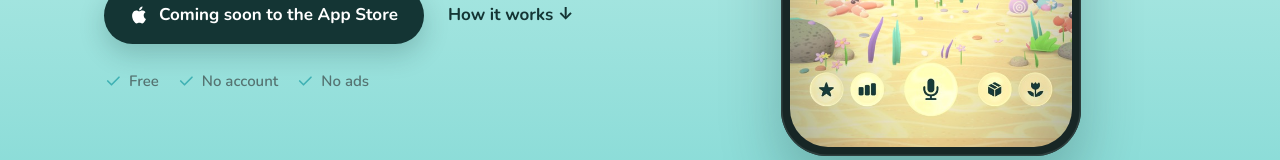
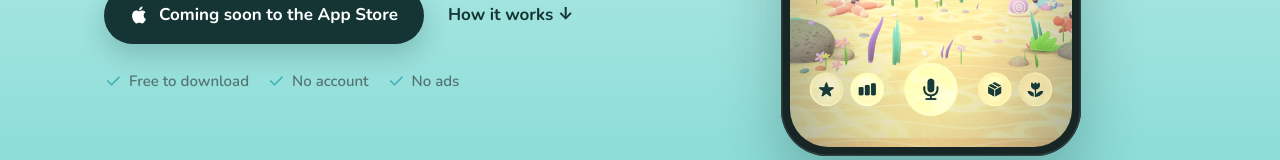
Before and after one commit to ibsterrr/ibsterrr.github.io, a plain HTML site: page index.html in a window 1280 px wide. Shown: the part 604-764 px from the top of the page. Drawn offline with nearby package versions, Linux system fonts and the light colour scheme.

Commit message:
Landing page: Free to download
Co-Authored-By: Claude Opus 5.5 <noreply@anthropic.com>

```diff
--- a/index.html
+++ b/index.html
@@ -150,7 +150,7 @@
         <a class="btn btn-ghost" href="#how">How it works ↓</a>
       </div>
       <div class="facts">
-        <span><svg viewBox="0 0 24 24"><path d="M5 12l5 5L20 7"/></svg>Free</span>
+        <span><svg viewBox="0 0 24 24"><path d="M5 12l5 5L20 7"/></svg>Free to download</span>
         <span><svg viewBox="0 0 24 24"><path d="M5 12l5 5L20 7"/></svg>No account</span>
         <span><svg viewBox="0 0 24 24"><path d="M5 12l5 5L20 7"/></svg>No ads</span>
       </div>
```
